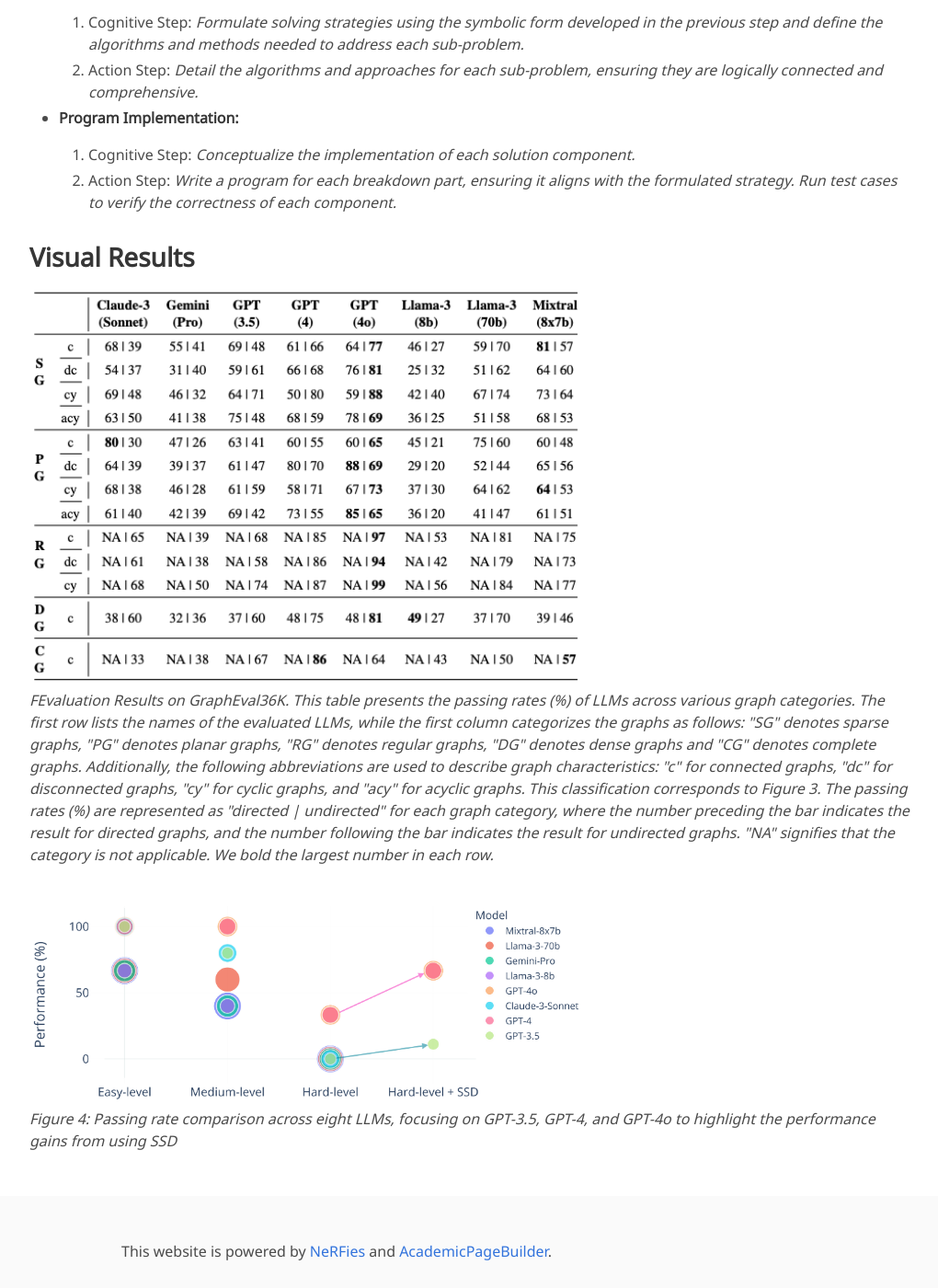
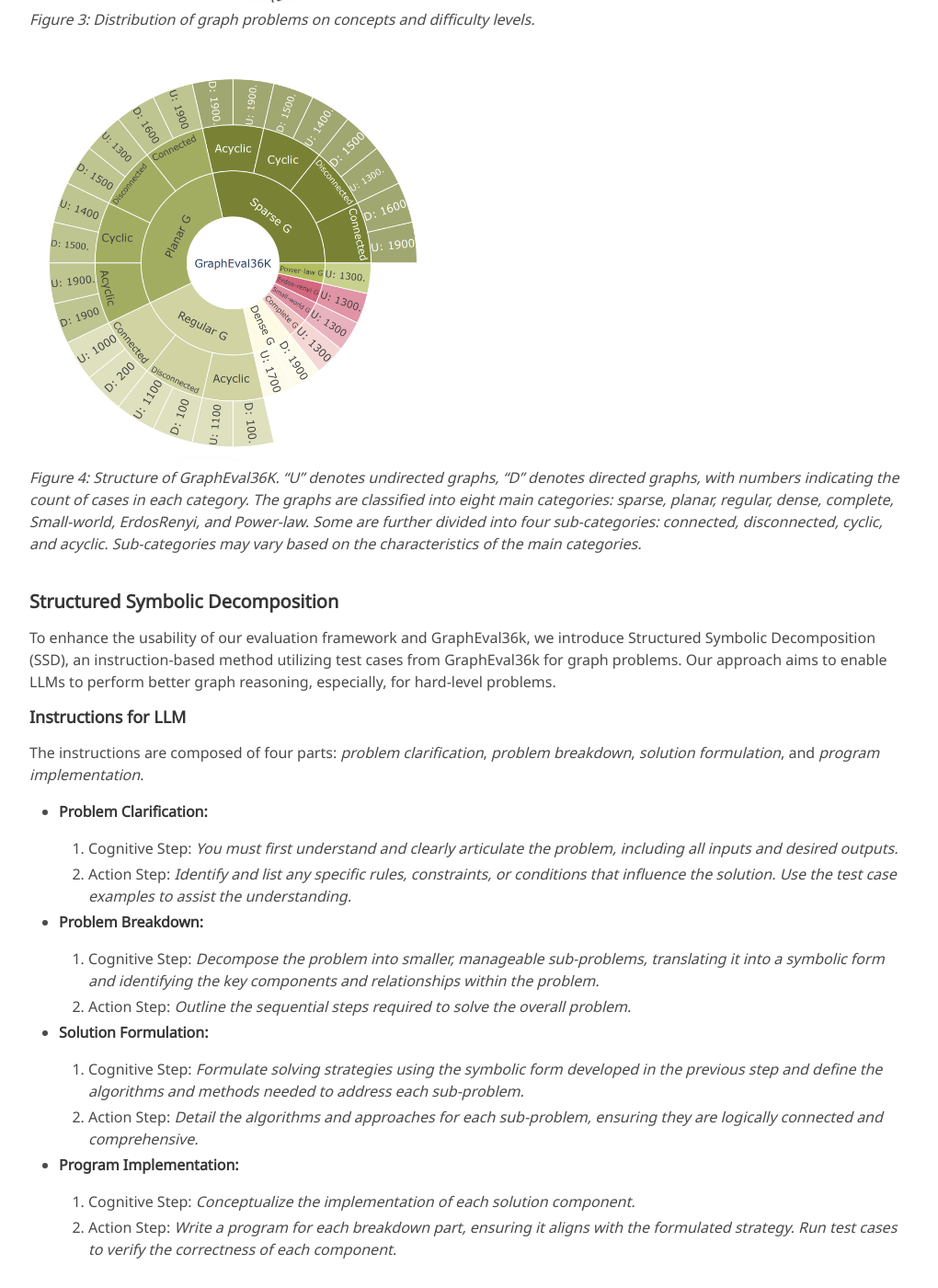
Before and after one commit to GraphEval36K/GraphEval36K.github.io, a Jekyll site: the page built from index.md, in a window 1280 px wide and 1400 px high, scrolled down 1831 px. Shown: the whole window at 92% size, without its empty margins (128-1148 px from the left). Built offline with Jekyll 4.4.1, drawn with Linux system fonts in a browser that asks for light colours; some web fonts are replaced; some of the changed text lies outside the part shown.

Commit message:
adding updates

```diff
--- a/index.md
+++ b/index.md
@@ -36,6 +36,20 @@ Clearly highlight **what makes your research innovative** and **why it matters**
     <img src="static/image/data_collection.png" alt="Data Collection" width="600" height="300">
 
     <p><em>Figure 2: The overview pipeline of GraphEval36k dataset construction.</em></p>
+</div>
+<br>
+
+#### Graph Classifications
+<div style="text-align: left;">
+    <img src="static/image/figure_3.png" alt="Figure 3" width="600" height="300">
+
+    <p><em>Figure 3: Distribution of graph problems on concepts and difficulty levels.</em></p>
+</div>
+<br>
+<div style="text-align: left;">
+    <img src="static/image/figure_4.png" alt="Figure 4" width="450" height="300">
+
+    <p><em>Figure 4: Structure of GraphEval36K. “U” denotes undirected graphs, “D” denotes directed graphs, with numbers indicating the count of cases in each category. The graphs are classified into eight main categories: sparse, planar, regular, dense, complete, Small-world, ErdosRenyi, and Power-law. Some are further divided into four sub-categories: connected, disconnected, cyclic, and acyclic. Sub-categories may vary based on the characteristics of the main categories.</em></p>
 </div>
 <br>
 
@@ -63,18 +77,31 @@ The instructions are composed of four parts: *problem clarification*, *problem b
     2. Action Step: *Write a program for each breakdown part, ensuring it aligns with the formulated strategy. Run test cases to verify the correctness of each component.*
 
 
-## Visual Results
+## Experiments
 <div style="text-align: left;">
-    <img src="static/image/results.png" alt="Online Leetcode Test" width="600" height="300">
+    <img src="static/image/table_2.png" alt="Table 2" width="600" height="300">
 
-    <p><em>FEvaluation Results on GraphEval36K. This table presents the passing rates (%) of LLMs across various graph categories. The first row lists the names of the evaluated LLMs, while the first column categorizes the graphs as follows: "SG" denotes sparse graphs, "PG" denotes planar graphs, "RG" denotes regular graphs, "DG" denotes dense graphs and "CG" denotes complete graphs. Additionally, the following abbreviations are used to describe graph characteristics: "c" for connected graphs, "dc" for disconnected graphs, "cy" for cyclic graphs, and "acy" for acyclic graphs. This classification corresponds to Figure 3. The passing rates (%) are represented as "directed | undirected" for each graph category, where the number preceding the bar indicates the result for directed graphs, and the number following the bar indicates the result for undirected graphs. "NA" signifies that the category is not applicable. We bold the largest number in each row.</em></p>
+    <p><em>Table 2: Evaluation Results on GraphEval36K. Passing rates (%) of ten LLMs across graph categories. The first column categorizes graphs: “SG” (sparse), “PG” (planar), “RG” (regular), “DG” (dense), and “CG” (complete). Abbreviations include “c” (connected), “dc” (disconnected), “cy” (cyclic), and “acy” (acyclic). Results are shown as “Directed | Undirected” for each category, with “NA” indicating not applicable. Bold values highlight the highest passing rate per row.</em></p>
 </div>
 <br>
 <div style="text-align: left;">
-    <img src="static/image/ssd_results.png" alt="SSD Results" width="600" height="300">
+    <img src="static/image/figure_6.png" alt="Figure 6" width="600" height="300">
 
-    <p><em>Figure 4: Passing rate comparison across eight LLMs, focusing on GPT-3.5, GPT-4, and GPT-4o to highlight the performance gains from using SSD</em></p>
+    <p><em>Figure 6: Passing rate of LLMs on graph concepts. Part (a) presents the passing rate on easy concepts, and part (b) presents the passing rate on difficult concepts.</em></p>
 </div>
+<br>
+<div style="text-align: left;">
+    <img src="static/image/figure_7.png" alt="Figure 7" width="600" height="300">
+
+    <p><em>Figure 7: Evaluation results of LLM-generated code on complex graphs: Small-world, Erdos–Renyi, and Power-law.</em></p>
+</div>
+<br>
+<div style="text-align: left;">
+    <img src="static/image/table_3.png" alt="Table 3" width="600" height="300">
+
+    <p><em>Table 3: Passing rates of four LLMs (GPT-4, GPT-4o, Gemini-Pro, and Claude-3-Sonnet) across different graph problems and types of graph samples. We randomly sampled six problems, a total of 6,000 graph samples from our dataset, to compare model performance with and without (vanilla) the proposed SSD method.</em></p>
+</div>
+<br>
 
 <!-- ## Contact Information
 - [Qiming Wu](mailto:qimingwu@cs.ucsb.edu)
```
Also changed, not shown: other parts of index.md (+11 -11 lines), static/image/figure_3.png (added), static/image/figure_4.png (added), static/image/figure_6.png (added), static/image/figure_7.png (added), static/image/table_2.png (added), static/image/table_3.png (added), 8 other files.
